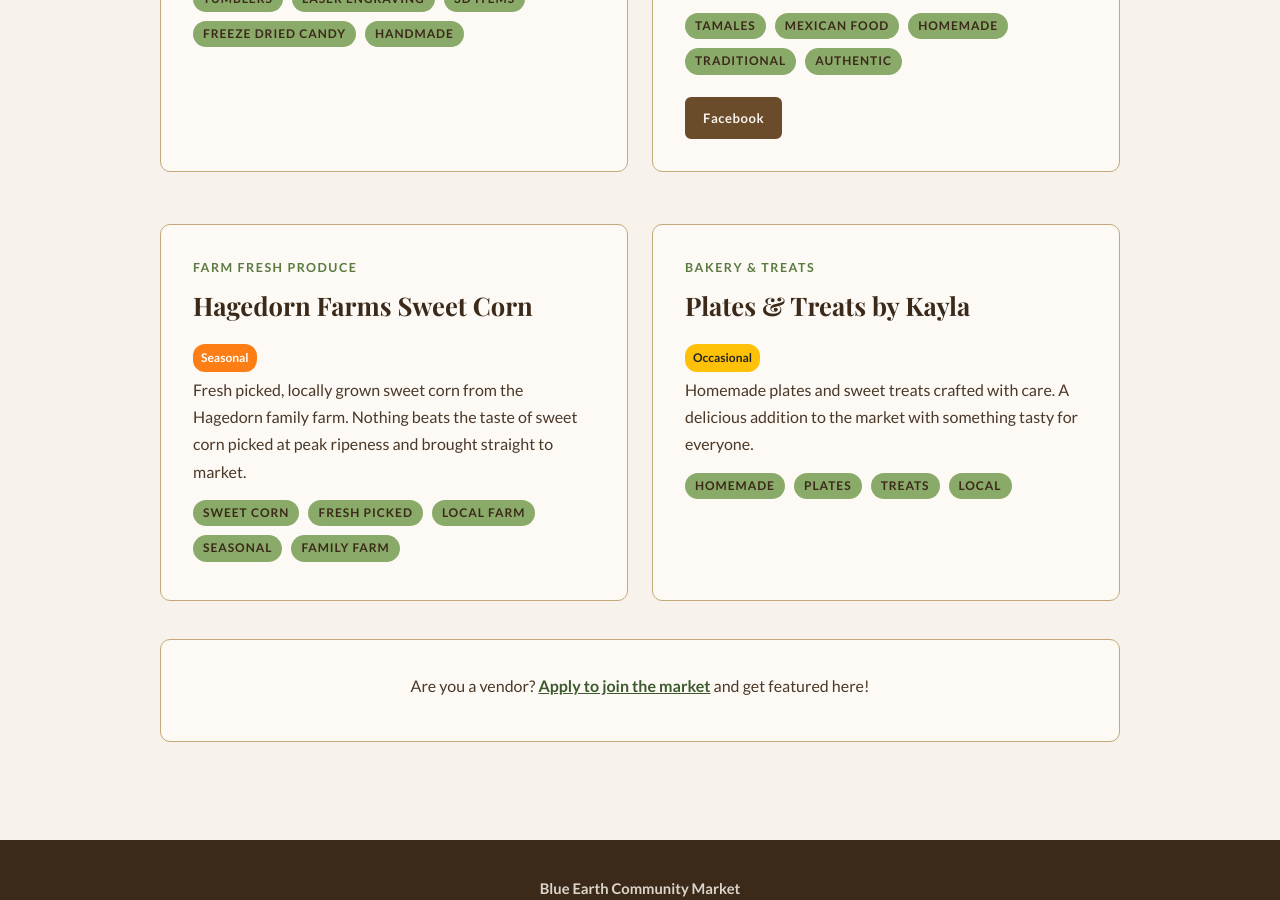
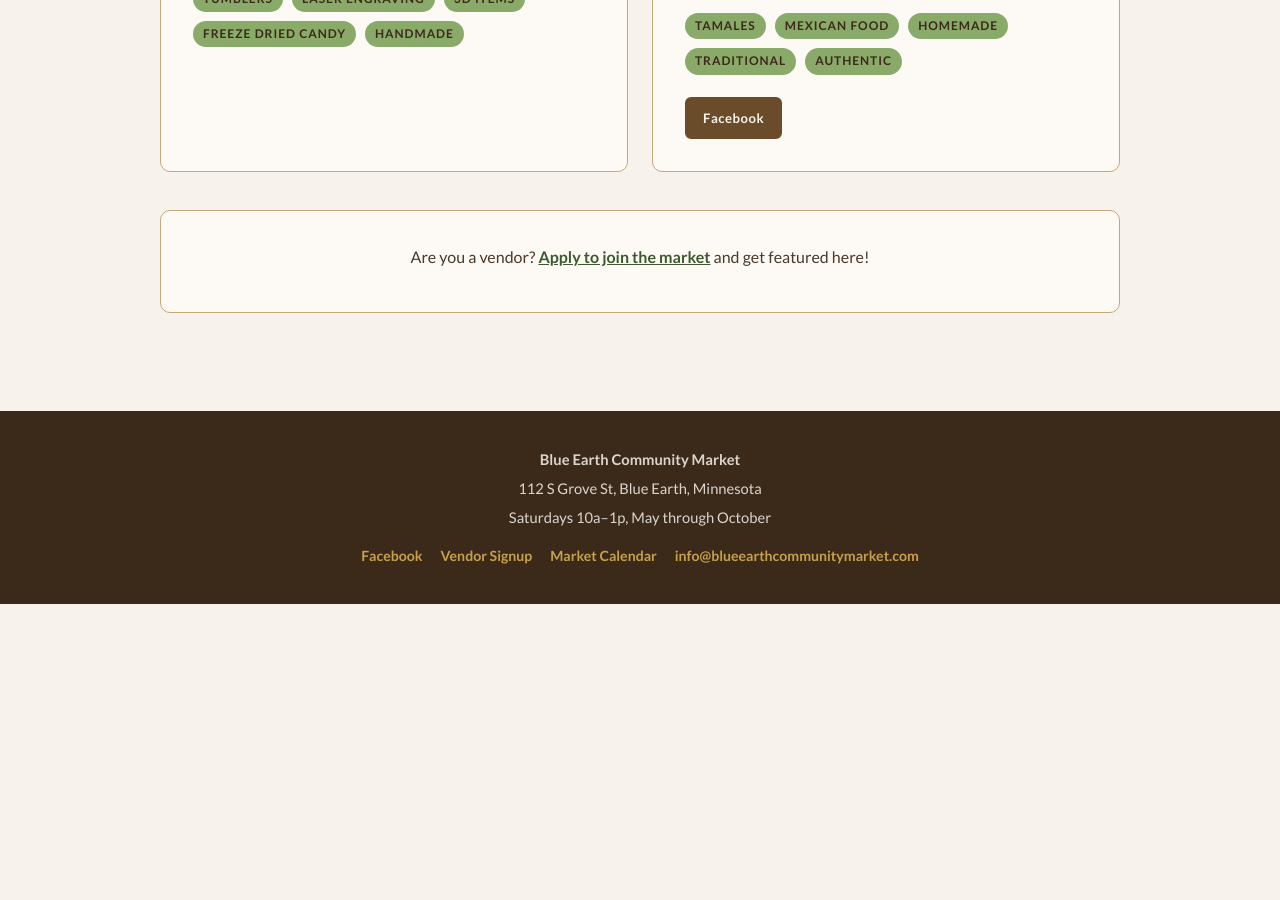
Before and after one commit to blueearthcommunitymarket/blueearthcommunitymarket.github.io, a Jekyll site: the page built from vendor-spotlight/index.html, in a window 1280 px wide and 900 px high, scrolled down 5977 px. Built offline with Jekyll 4.4.1, drawn with Linux system fonts in a browser that asks for light colours; some web fonts are replaced; after the commit the page ends 6581 px from its top, so only the background shows below that.

Commit message:
fix: remove duplicate Hagedorn Farms and Plates & Treats from bottom of vendor spotlight

```diff
--- a/vendor-spotlight/index.html
+++ b/vendor-spotlight/index.html
@@ -494,39 +494,6 @@
             </div>
         </div>
 
-        <!-- Hagedorn Farms Sweet Corn -->
-        <div class="card">
-            <div class="section-label">Farm Fresh Produce</div>
-            <h2>Hagedorn Farms Sweet Corn</h2>
-            <div class="market-frequency">
-                <span class="frequency-badge freq-seasonal">Seasonal</span>
-            </div>
-            <p>Fresh picked, locally grown sweet corn from the Hagedorn family farm. Nothing beats the taste of sweet corn picked at peak ripeness and brought straight to market.</p>
-            <div class="pills" style="margin-top: 12px;">
-                <span class="tag">Sweet Corn</span>
-                <span class="tag">Fresh Picked</span>
-                <span class="tag">Local Farm</span>
-                <span class="tag">Seasonal</span>
-                <span class="tag">Family Farm</span>
-            </div>
-        </div>
-
-        <!-- Plates & Treats by Kayla -->
-        <div class="card">
-            <div class="section-label">Bakery & Treats</div>
-            <h2>Plates & Treats by Kayla</h2>
-            <div class="market-frequency">
-                <span class="frequency-badge freq-occasional">Occasional</span>
-            </div>
-            <p>Homemade plates and sweet treats crafted with care. A delicious addition to the market with something tasty for everyone.</p>
-            <div class="pills" style="margin-top: 12px;">
-                <span class="tag">Homemade</span>
-                <span class="tag">Plates</span>
-                <span class="tag">Treats</span>
-                <span class="tag">Local</span>
-            </div>
-        </div>
-
     </div>
 
     <div class="card" style="text-align: center; margin-top: 10px;">
```
